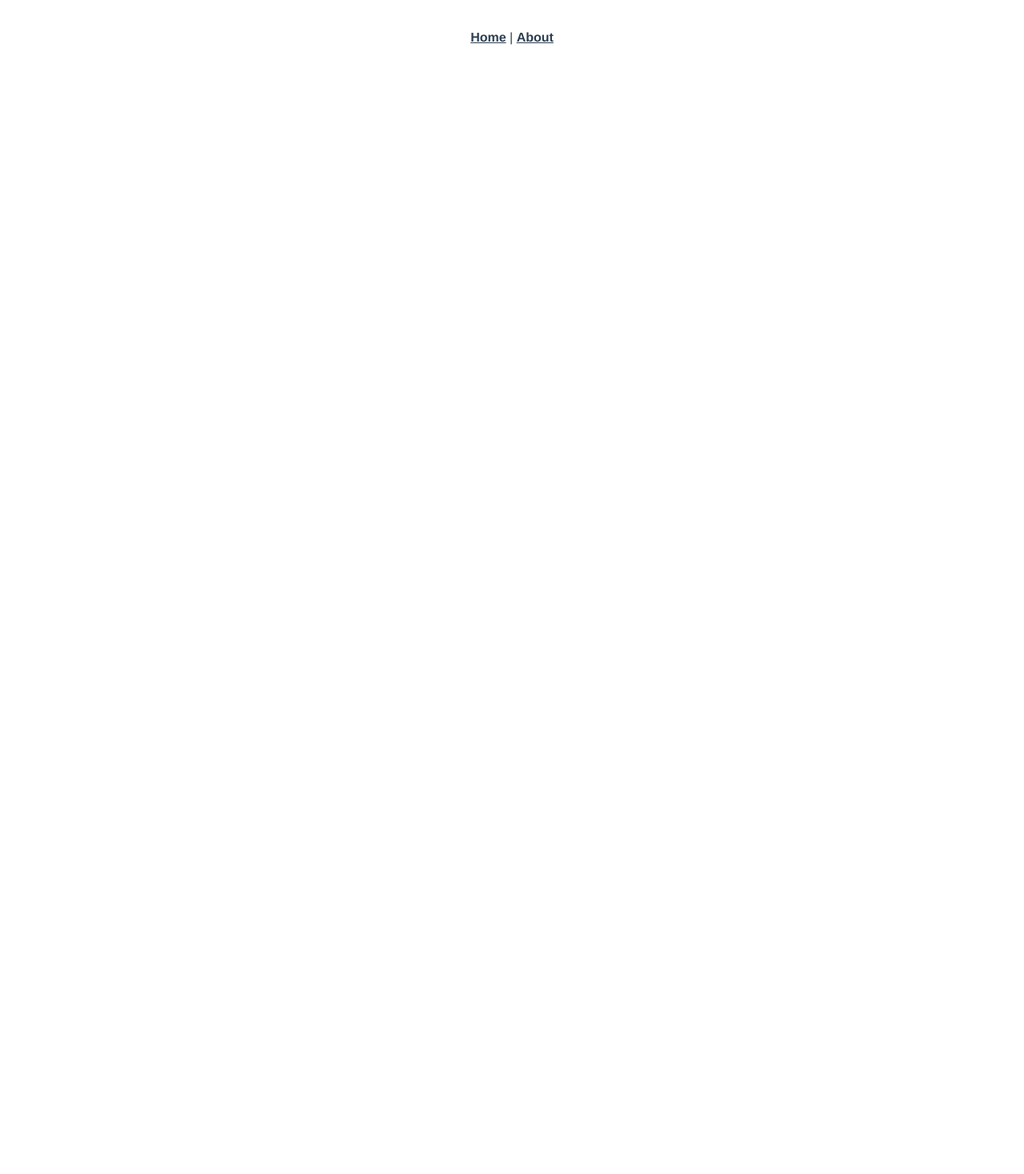
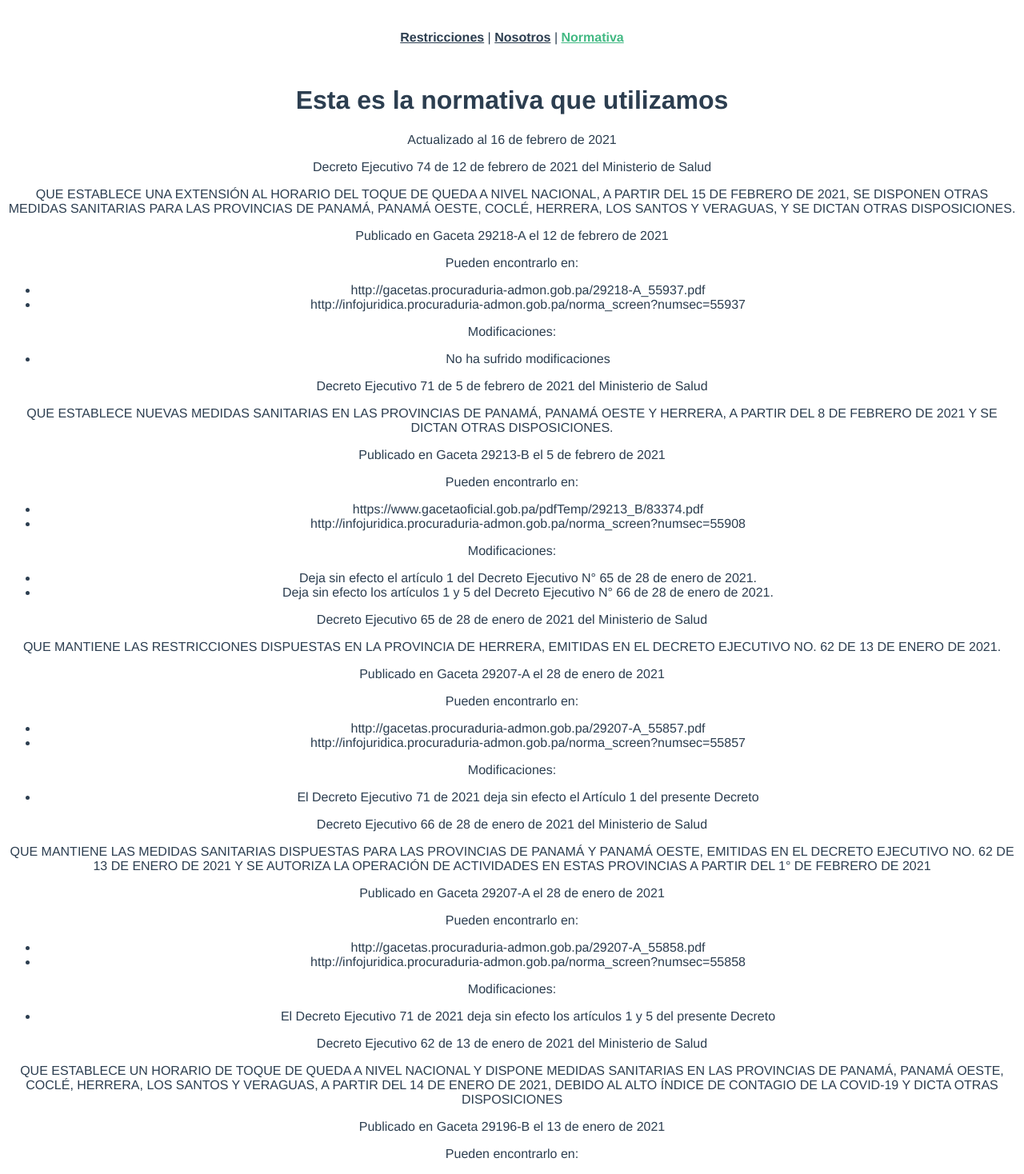
Before and after one commit to elpepebenitez/quiero-salir, a Vue app: page /normativa in a window 1280 px wide. Shown: the top 1468 px of the page at 80% size. Before the commit the page ends 800 px from the top, so only its background shows below. Built offline with nearby package versions, Linux system fonts and the light colour scheme.

Commit message:
Set up routes for home, about and norms

```diff
--- a/src/App.vue
+++ b/src/App.vue
@@ -1,12 +1,23 @@
 <template>
   <div id="app">
     <div id="nav">
-      <router-link to="/">Home</router-link> |
-      <router-link to="/about">About</router-link>
+      <router-link to="/">Restricciones</router-link> |
+      <router-link to="/nosotros">Nosotros</router-link> |
+      <router-link to="/normativa">Normativa</router-link>
     </div>
     <router-view/>
+    <Footer />
   </div>
 </template>
+
+<script>
+import Footer from '@/components/Footer.vue'
+export default {
+  components: {
+    Footer
+  }
+}
+</script>
 
 <style>
 #app {
--- a/src/components/Banner.vue
+++ b/src/components/Banner.vue
@@ -1,8 +1,38 @@
 <template>
     <div>
-        <h1>Conoce qué restricciones de movilidad están vigentes en Panamá</h1>
-        <p>Nos parecía increible que no existiese después de tanto tiempo un lugar donde encontrar información actualizada sobres las restricciones de movilidad por COVID</p>
-        <p>Así que YOLO, lo hicimos <a href="#">nosotros</a> mismos</p>
+        <div>
+            <h1>Conoce qué restricciones de movilidad están vigentes en Panamá</h1>
+            <p>Nos parecía increible que NO existiese, después de tanto tiempo, un lugar donde encontrar información actualizada sobres las restricciones de movilidad por COVID</p>
+            <p>Así que YOLO, lo hicimos <router-link to="/nosotros">nosotros</router-link>  mismos</p>
+        </div>
+        <div>
+            <h2>¿Qué puedes y qué no puedes hacer?</h2>
+            <p>De la telaraña de Decretos y Resolucions recogimos la última <router-link to="/normativa">normativa</router-link> para poder resumir las restricciones que se aplican actualmente</p>
+            <p>Actualizado al 16 de febrero de 2021</p>
+            <div class="container">
+                <div class="nacional">
+                    <h3>A nivel nacional</h3>
+                </div>
+                <div class="row">
+                    <div class="col">
+                        <h3>Panamá, Panamá Oeste, Coclé, Herrera, Los Santos y Veraguas</h3>
+                    </div>
+                    <div class="col">
+                        <h3>Otras provincias</h3>
+                    </div>
+                </div>
+            </div>
+        </div>
+        <div>
+            <div>
+                <h2>Actividades Abiertas Fuera de Cuarentena</h2>
+                <p>Estas son las actividades que se han abierto, pero sólo se pueden realizar fuera del periodo de cuarentena y toque de queda</p>
+            </div>
+            <div>
+                <h2>Actividades Excentas de Restricciones</h2>
+                <p>Estas son las actividades que pueden operar aun en periodo de cuarentena y toque de queda</p>
+            </div>
+        </div>
     </div>
 </template>
 
--- /dev/null
+++ b/src/components/Footer.vue
@@ -0,0 +1,5 @@
+<template>
+  <div class="footer">
+    <h2>Esto es un footer</h2>
+  </div>
+</template>
--- a/src/router/index.js
+++ b/src/router/index.js
@@ -11,13 +11,22 @@ const routes = [
     component: Home
   },
   {
-    path: '/about',
-    name: 'About',
+    path: '/nosotros',
+    name: 'Nosotros',
     // route level code-splitting
     // this generates a separate chunk (about.[hash].js) for this route
     // which is lazy-loaded when the route is visited.
     component: () => import(/* webpackChunkName: "about" */ '../views/About.vue')
+  },
+  {
+    path: '/normativa',
+    name: 'Normativa',
+    // route level code-splitting
+    // this generates a separate chunk (about.[hash].js) for this route
+    // which is lazy-loaded when the route is visited.
+    component: () => import(/* webpackChunkName: "about" */ '../views/Normativa.vue')
   }
+
 ]
 
 const router = new VueRouter({
--- a/src/views/About.vue
+++ b/src/views/About.vue
@@ -1,5 +1,38 @@
 <template>
   <div class="about">
-    <h1>This is an about page</h1>
+    <h1>Lola y Pepe</h1>
   </div>
 </template>
+
+<script>
+export default {
+    data() {
+        return {
+          nosotros: [{
+            nombre: 'Pepe Benítez',
+            descripcion: '',
+            email: '',
+            redes: [{
+              linkedin: '',
+              instagram: '',
+              twitter: '',
+              github: ''
+            }],
+            foto: ''
+          },
+          {
+            nombre: 'Lola Arosemena',
+            descripcion: '',
+            email: '',
+            redes: [{
+              linkedin: '',
+              instagram: '',
+              twitter: '',
+              github: ''
+            }],
+            foto: ''
+          }]
+        }
+    },
+}
+</script>
--- a/src/views/Home.vue
+++ b/src/views/Home.vue
@@ -1,18 +1,18 @@
 <template>
   <div class="home">
-    <img alt="Vue logo" src="../assets/logo.png">
-    <HelloWorld msg="Welcome to Your Vue.js App"/>
+    <Banner />
   </div>
 </template>
 
 <script>
 // @ is an alias to /src
-import HelloWorld from '@/components/HelloWorld.vue'
+// import HelloWorld from '@/components/HelloWorld.vue'
+import Banner from '@/components/Banner.vue'
 
 export default {
   name: 'Home',
   components: {
-    HelloWorld
+    Banner
   }
 }
 </script>
--- /dev/null
+++ b/src/views/Normativa.vue
@@ -0,0 +1,102 @@
+<template>
+  <div class="about">
+    <h1>Esta es la normativa que utilizamos</h1>
+    <p>Actualizado al 16 de febrero de 2021</p>
+    <div>
+        <div v-for="decreto in decretos" :key="decreto">
+            <p>{{ decreto.nombre }} del {{ decreto.institucion }}</p>
+            <p>{{ decreto.titulo }}</p>
+            <p>Publicado en Gaceta {{ decreto.gaceta }} el {{ decreto.fecha }}</p>
+            <p>Pueden encontrarlo en:</p>
+            <ul>
+                <li>{{ decreto.link }}</li>
+                <li>{{ decreto.infojuridica }}</li>
+            </ul>
+            <p>Modificaciones:</p>
+            <ul>
+                <li v-for="modificacion in decreto.modificaciones" :key="modificacion">{{ modificacion }}</li>
+            </ul>
+        </div>
+    </div>
+  </div>
+</template>
+
+<script>
+export default {
+    data() {
+        return {
+            decretos: [{
+                nombre: 'Decreto Ejecutivo 74 de 12 de febrero de 2021',
+                institucion: 'Ministerio de Salud',
+                titulo: 'QUE ESTABLECE UNA EXTENSIÓN AL HORARIO DEL TOQUE DE QUEDA A NIVEL NACIONAL, A PARTIR DEL 15 DE FEBRERO DE 2021, SE DISPONEN OTRAS MEDIDAS SANITARIAS PARA LAS PROVINCIAS DE PANAMÁ, PANAMÁ OESTE, COCLÉ, HERRERA, LOS SANTOS Y VERAGUAS, Y SE DICTAN OTRAS DISPOSICIONES.',
+                gaceta: '29218-A',
+                fecha: '12 de febrero de 2021',
+                infojuridica: 'http://infojuridica.procuraduria-admon.gob.pa/norma_screen?numsec=55937',
+                link: 'http://gacetas.procuraduria-admon.gob.pa/29218-A_55937.pdf',
+                modificaciones: ['No ha sufrido modificaciones'],
+            },
+            {
+                nombre: 'Decreto Ejecutivo 71 de 5 de febrero de 2021',
+                institucion: 'Ministerio de Salud',
+                titulo: 'QUE ESTABLECE NUEVAS MEDIDAS SANITARIAS EN LAS PROVINCIAS DE PANAMÁ, PANAMÁ OESTE Y HERRERA, A PARTIR DEL 8 DE FEBRERO DE 2021 Y SE DICTAN OTRAS DISPOSICIONES.',
+                gaceta: '29213-B',
+                fecha: '5 de febrero de 2021',
+                infojuridica: 'http://infojuridica.procuraduria-admon.gob.pa/norma_screen?numsec=55908',
+                link: 'https://www.gacetaoficial.gob.pa/pdfTemp/29213_B/83374.pdf',
+                modificaciones: ['Deja sin efecto el artículo 1 del Decreto Ejecutivo N° 65 de 28 de enero de 2021.', 'Deja sin efecto los artículos 1 y 5 del Decreto Ejecutivo N° 66 de 28 de enero de 2021.'],
+            },
+            {
+                nombre: 'Decreto Ejecutivo 65 de 28 de enero de 2021',
+                institucion: 'Ministerio de Salud',
+                titulo: 'QUE MANTIENE LAS RESTRICCIONES DISPUESTAS EN LA PROVINCIA DE HERRERA, EMITIDAS EN EL DECRETO EJECUTIVO NO. 62 DE 13 DE ENERO DE 2021.',
+                gaceta: '29207-A',
+                fecha: '28 de enero de 2021',
+                infojuridica: 'http://infojuridica.procuraduria-admon.gob.pa/norma_screen?numsec=55857',
+                link: 'http://gacetas.procuraduria-admon.gob.pa/29207-A_55857.pdf',
+                modificaciones: ['El Decreto Ejecutivo 71 de 2021 deja sin efecto el Artículo 1 del presente Decreto'],
+            },
+            {
+                nombre: 'Decreto Ejecutivo 66 de 28 de enero de 2021',
+                institucion: 'Ministerio de Salud',
+                titulo: 'QUE MANTIENE LAS MEDIDAS SANITARIAS DISPUESTAS PARA LAS PROVINCIAS DE PANAMÁ Y PANAMÁ OESTE, EMITIDAS EN EL DECRETO EJECUTIVO NO. 62 DE 13 DE ENERO DE 2021 Y SE AUTORIZA LA OPERACIÓN DE ACTIVIDADES EN ESTAS PROVINCIAS A PARTIR DEL 1° DE FEBRERO DE 2021',
+                gaceta: '29207-A',
+                fecha: '28 de enero de 2021',
+                infojuridica: 'http://infojuridica.procuraduria-admon.gob.pa/norma_screen?numsec=55858',
+                link: 'http://gacetas.procuraduria-admon.gob.pa/29207-A_55858.pdf',
+                modificaciones: ['El Decreto Ejecutivo 71 de 2021 deja sin efecto los artículos 1 y 5 del presente Decreto'],
+            },
+            {
+                nombre: 'Decreto Ejecutivo 62 de 13 de enero de 2021',
+                institucion: 'Ministerio de Salud',
+                titulo: 'QUE ESTABLECE UN HORARIO DE TOQUE DE QUEDA A NIVEL NACIONAL Y DISPONE MEDIDAS SANITARIAS EN LAS PROVINCIAS DE PANAMÁ, PANAMÁ OESTE, COCLÉ, HERRERA, LOS SANTOS Y VERAGUAS, A PARTIR DEL 14 DE ENERO DE 2021, DEBIDO AL ALTO ÍNDICE DE CONTAGIO DE LA COVID-19 Y DICTA OTRAS DISPOSICIONES',
+                gaceta: '29196-B',
+                fecha: '13 de enero de 2021',
+                infojuridica: 'http://infojuridica.procuraduria-admon.gob.pa/norma_screen?numsec=55759',
+                link: 'https://www.gacetaoficial.gob.pa/pdfTemp/29196_B/82849.pdf',
+                modificaciones: ['Deroga el Decreto Ejecutivo N° 1686 de 28 de diciembre de 2020', 'Deroga la Resolución N° 1386 de 11 de diciembre de 2020.'],
+            },
+            {
+                nombre: 'Decreto Ejecutivo 61 de 8 de enero de 2021',
+                institucion: 'Ministerio de Salud',
+                titulo: 'QUE ESTABLECE LAS MEDIDAS SANITARIAS PARA LAS PERSONAS NACIONALES, RESIDENTES O EXTRANJEROS, QUE INGRESEN A LA REPÚBLICA DE PANAMÁ MIENTRAS SE MANTENGA EL ESTADO DE EMERGENCIA NACIONAL, Y DICTA OTRAS DISPOSICIONES.',
+                gaceta: '29193-C',
+                fecha: '8 de enero de 2021',
+                infojuridica: 'http://infojuridica.procuraduria-admon.gob.pa/norma_screen?numsec=55732',
+                link: 'http://gacetas.procuraduria-admon.gob.pa/29193-C_55732.pdf',
+                modificaciones: ['Deroga el Decreto Ejecutivo N° 1089 de 23 de septiembre de 2020', 'Modifica el artículo 2 del Decreto Ejecutivo N° 961 de 18 de agosto de 2020.'],
+            },
+            {
+                nombre: 'Resolución 074 de 2021',
+                institucion: 'Ministerio de Salud',
+                titulo: 'QUE ORDENA LA REAPERTURA Y OPERACIÓN DE ALGUNAS ACTIVIDADES A PARTIR DEL 9 DE FEBRERO DE 2021.',
+                gaceta: '29214-B',
+                fecha: '8 de febrero de 2021',
+                infojuridica: 'http://infojuridica.procuraduria-admon.gob.pa/norma_screen?numsec=55916',
+                link: 'http://gacetas.procuraduria-admon.gob.pa/29214-B_55916.pdf',
+                modificaciones: ['No ha sufrido modificaciones'],
+            },
+            ],
+        }
+    },
+}
+</script>
```
Also changed, not shown: PSEUDO.txt, 1 other file (tests, documents, lock files or other folders).
